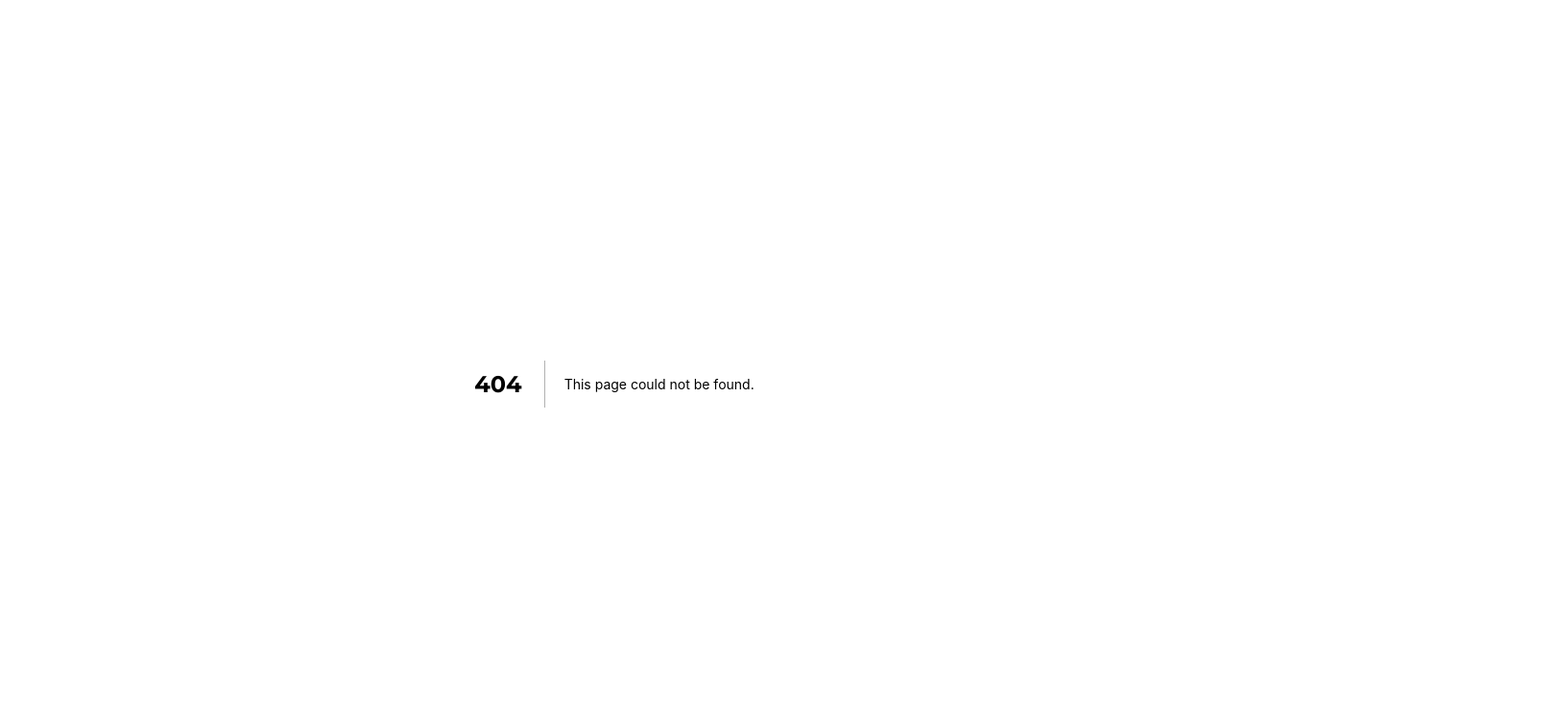
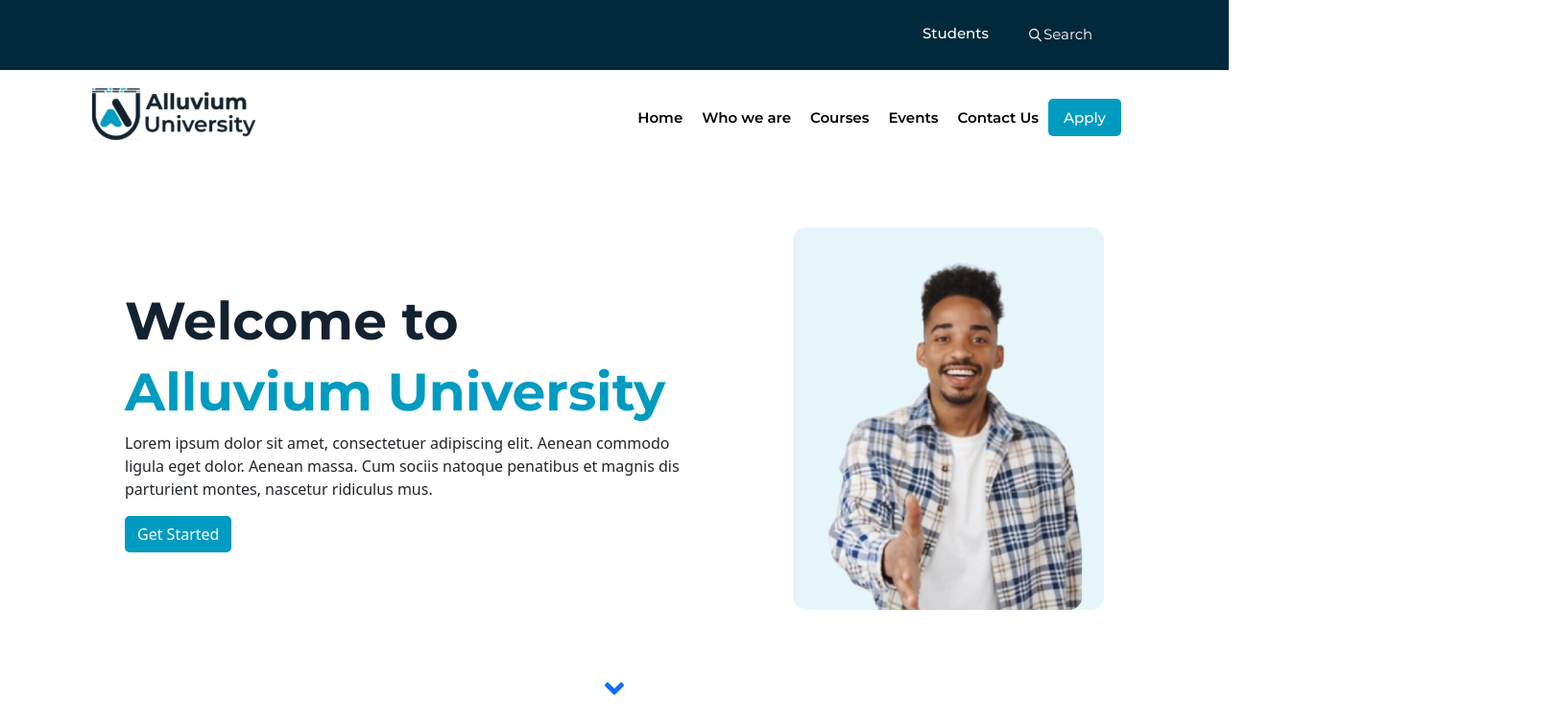
Before and after one commit to Alluvium-Admin/alluvium-university, a Next.js app: page /welcome in a window 1280 px wide. Before the commit this address had no page. Shown: the top 756 px of the page at 96% size, 1623 px wide, since content can reach past the window. Built offline with nearby package versions, Linux system fonts and the light colour scheme.

Commit message:
updated page name from key facts to welcome

```diff
--- a/pages/key-facts.tsx
+++ b/pages/welcome.tsx
@@ -69,7 +69,7 @@ const data = {
     ]
 }
 
-const KeyFacts: NextPage = () => {
+const Welcome: NextPage = () => {
 
     const getImageSrc = (title: string) => {
         return `/images/key-facts/${title.toLowerCase()}.png`
@@ -77,7 +77,7 @@ const KeyFacts: NextPage = () => {
 
     return (
         <>
-            <Layout head pageTitle='Key Facts'>
+            <Layout head pageTitle='Welcome' description=''>
                 <Navigation />
                 <div className="container-fluid p-0">
                     <section className="container row py-md-5 my-md-3 px-md-5 justify-content-between align-items-center mx-auto">
@@ -206,4 +206,4 @@ const KeyFacts: NextPage = () => {
     )
 }
 
-export default KeyFacts;
+export default Welcome;
```
